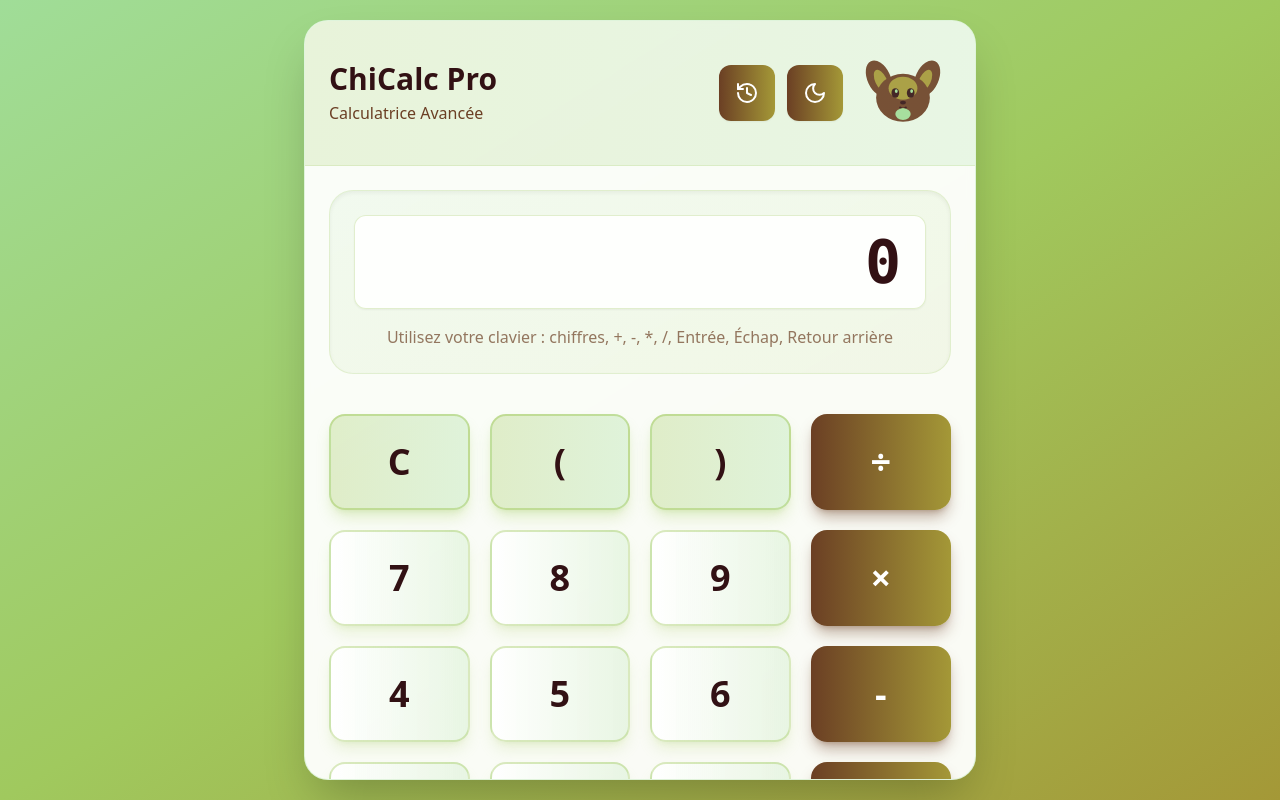
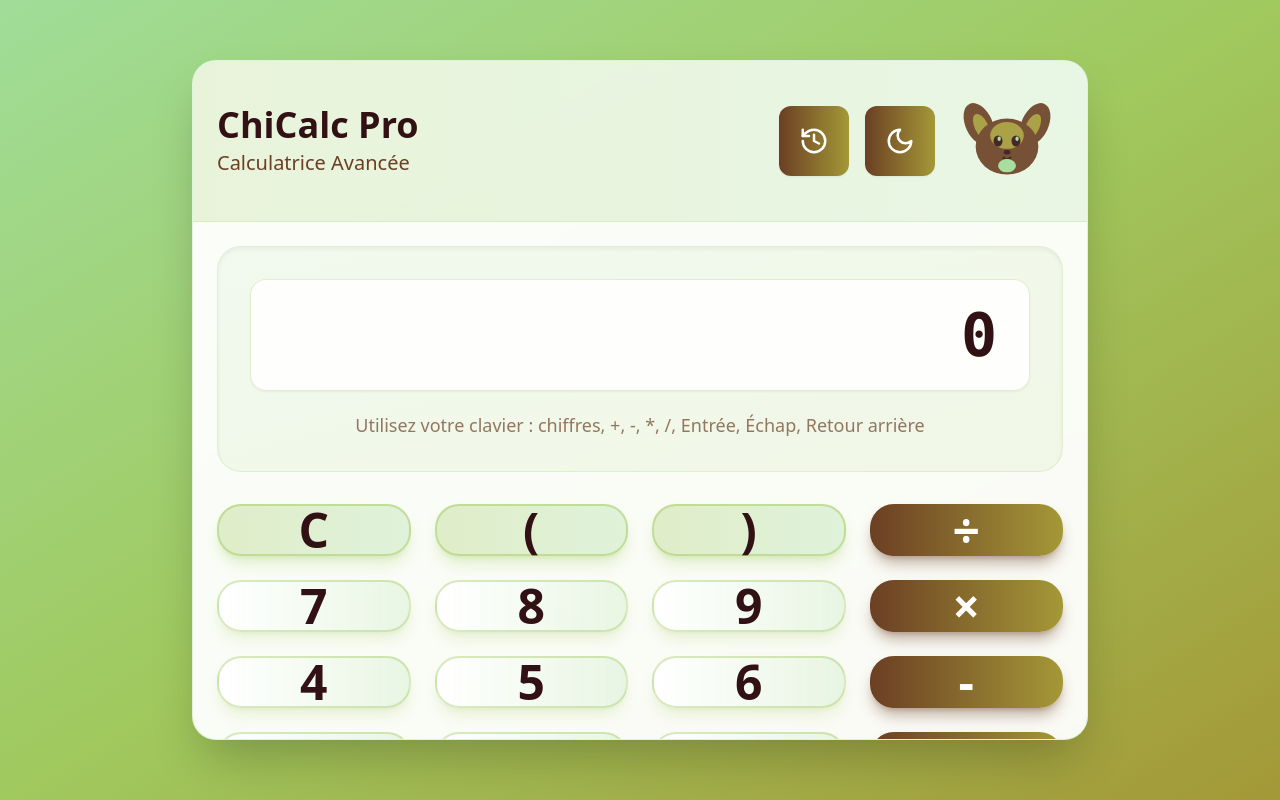
Before and after one commit to almoha73/ChiCalc, a React (Vite) app: page / in a window 1280 px wide. Built offline with nearby package versions, Linux system fonts and the light colour scheme.

Commit message:
Agrandir la calculatrice en hauteur et largeur

```diff
--- a/src/App.tsx
+++ b/src/App.tsx
@@ -5,7 +5,7 @@ function App() {
   const { theme } = useThemeContext();
 
   return (
-    <div className={`min-h-screen transition-colors duration-300 flex items-center justify-center p-1 sm:p-2 md:p-4 ${
+    <div className={`h-screen w-screen transition-colors duration-300 flex items-center justify-center p-1 sm:p-2 md:p-4 ${
       theme === 'dark'
         ? 'bg-gradient-to-br from-palette-1 via-palette-2 to-palette-3'
         : 'bg-gradient-to-br from-palette-5 via-palette-4 to-palette-3'
--- a/src/components/Calculator.tsx
+++ b/src/components/Calculator.tsx
@@ -22,46 +22,47 @@ const Calculator: React.FC = () => {
 
   return (
     <>
-      <div className="w-full h-full max-w-[95vw] max-h-[95vh] sm:max-w-lg md:max-w-xl lg:max-w-2xl mx-auto flex flex-col">
+      <div className="w-full h-full max-w-[98vw] max-h-[98vh] sm:max-w-[95vw] sm:max-h-[95vh] md:max-w-[90vw] md:max-h-[90vh] lg:max-w-4xl lg:max-h-[85vh] mx-auto flex flex-col">
         <div className={`backdrop-blur-sm rounded-xl sm:rounded-2xl md:rounded-3xl shadow-2xl border overflow-hidden transition-colors duration-300 flex-1 flex flex-col ${
           theme === 'dark'
             ? 'bg-palette-2/90 border-palette-3/30'
             : 'bg-white/95 border-palette-5/30'
         }`}>
           {/* En-tête avec Chihuahua et Boutons */}
-          <div className={`relative p-2 sm:p-4 md:p-6 border-b transition-colors duration-300 flex-shrink-0 ${
+          <div className={`relative p-2 sm:p-3 md:p-4 lg:p-6 border-b transition-colors duration-300 flex-shrink-0 ${
             theme === 'dark'
               ? 'bg-gradient-to-r from-palette-3/20 to-palette-4/20 border-palette-3/20'
               : 'bg-gradient-to-r from-palette-4/20 to-palette-5/20 border-palette-4/20'
           }`}>
             <div className="flex items-center justify-between">
               <div>
-                <h1 className={`text-base sm:text-xl md:text-2xl lg:text-3xl font-bold mb-1 transition-colors duration-300 ${
+                <h1 className={`text-lg sm:text-xl md:text-2xl lg:text-3xl xl:text-4xl font-bold mb-1 transition-colors duration-300 ${
                   theme === 'dark' ? 'text-palette-5' : 'text-palette-1'
                 }`}>
                   ChiCalc Pro
                 </h1>
-                <p className={`text-xs sm:text-sm md:text-base transition-colors duration-300 ${
+                <p className={`text-sm sm:text-base md:text-lg lg:text-xl transition-colors duration-300 ${
                   theme === 'dark' ? 'text-palette-4' : 'text-palette-2'
                 }`}>
                   Calculatrice Avancée
                 </p>
               </div>
-              <div className="flex items-center gap-1 sm:gap-2 md:gap-3">
+              <div className="flex items-center gap-1 sm:gap-2 md:gap-3 lg:gap-4">
                 <button
                   onClick={() => setIsHistoryOpen(true)}
-                  className={`p-2 sm:p-3 md:p-4 rounded-lg sm:rounded-xl transition-all duration-300 transform hover:scale-105 active:scale-95 shadow-sm hover:shadow-md relative ${
+                  className={`p-2 sm:p-3 md:p-4 lg:p-5 rounded-lg sm:rounded-xl transition-all duration-300 transform hover:scale-105 active:scale-95 shadow-sm hover:shadow-md relative ${
                     theme === 'dark'
                       ? 'bg-gradient-to-r from-palette-3 to-palette-4 text-palette-1 hover:from-palette-3/90 hover:to-palette-4/90'
                       : 'bg-gradient-to-r from-palette-2 to-palette-3 text-white hover:from-palette-2/90 hover:to-palette-3/90'
                   }`}
                   title="Voir l'historique"
                 >
-                  <History size={16} className="sm:hidden" />
-                  <History size={20} className="hidden sm:block md:hidden" />
-                  <History size={24} className="hidden md:block" />
+                  <History size={18} className="sm:hidden" />
+                  <History size={22} className="hidden sm:block md:hidden" />
+                  <History size={26} className="hidden md:block lg:hidden" />
+                  <History size={30} className="hidden lg:block" />
                   {history.length > 0 && (
-                    <div className={`absolute -top-1 -right-1 w-4 h-4 sm:w-5 sm:h-5 md:w-6 md:h-6 rounded-full text-xs sm:text-sm font-bold flex items-center justify-center border-2 transition-colors duration-300 ${
+                    <div className={`absolute -top-1 -right-1 w-5 h-5 sm:w-6 sm:h-6 md:w-7 md:h-7 lg:w-8 lg:h-8 rounded-full text-xs sm:text-sm md:text-base font-bold flex items-center justify-center border-2 transition-colors duration-300 ${
                       theme === 'dark'
                         ? 'bg-palette-5 text-palette-1 border-palette-1'
                         : 'bg-palette-4 text-white border-white'
@@ -71,20 +72,20 @@ const Calculator: React.FC = () => {
                   )}
                 </button>
                 <ThemeToggle />
-                <ChihuahuaIllustration className="w-10 h-10 sm:w-16 sm:h-16 md:w-20 md:h-20 lg:w-24 lg:h-24 opacity-90" />
+                <ChihuahuaIllustration className="w-12 h-12 sm:w-16 sm:h-16 md:w-20 md:h-20 lg:w-24 lg:h-24 xl:w-28 xl:h-28 opacity-90" />
               </div>
             </div>
           </div>
 
           {/* Affichage */}
-          <div className="p-2 sm:p-4 md:p-6 pb-1 sm:pb-2 md:pb-4 flex-shrink-0">
+          <div className="p-2 sm:p-3 md:p-4 lg:p-6 pb-1 sm:pb-2 md:pb-3 lg:pb-4 flex-shrink-0">
             <CalculatorDisplay
               display={display}
             />
           </div>
 
-          {/* Boutons */}
-          <div className="p-2 sm:p-4 md:p-6 pt-1 sm:pt-2 flex-1 flex flex-col">
+          {/* Boutons - Prend tout l'espace restant */}
+          <div className="p-2 sm:p-3 md:p-4 lg:p-6 pt-1 sm:pt-2 md:pt-3 lg:pt-4 flex-1 flex flex-col min-h-0">
             <CalculatorButtons
               onButtonClick={handleButtonClick}
             />
--- a/src/components/CalculatorButtons.tsx
+++ b/src/components/CalculatorButtons.tsx
@@ -18,7 +18,7 @@ const CalculatorButtons: React.FC<CalculatorButtonsProps> = ({ onButtonClick })
   ];
 
   const getButtonStyle = (button: string) => {
-    const baseStyle = "h-12 sm:h-16 md:h-20 lg:h-24 rounded-lg sm:rounded-xl md:rounded-2xl font-bold text-lg sm:text-2xl md:text-3xl lg:text-4xl transition-all duration-200 transform active:scale-95 shadow-lg hover:shadow-xl flex items-center justify-center";
+    const baseStyle = "rounded-lg sm:rounded-xl md:rounded-2xl lg:rounded-3xl font-bold text-xl sm:text-2xl md:text-3xl lg:text-4xl xl:text-5xl transition-all duration-200 transform active:scale-95 shadow-lg hover:shadow-xl flex items-center justify-center";
 
     if (button === '=') {
       return `${baseStyle} ${
@@ -53,7 +53,7 @@ const CalculatorButtons: React.FC<CalculatorButtonsProps> = ({ onButtonClick })
   };
 
   return (
-    <div className="grid grid-cols-4 gap-2 sm:gap-3 md:gap-4 lg:gap-5 h-full">
+    <div className="grid grid-cols-4 gap-2 sm:gap-3 md:gap-4 lg:gap-5 xl:gap-6 h-full">
       {buttons.flat().map((button, index) => (
         <button
           key={index}
@@ -62,10 +62,11 @@ const CalculatorButtons: React.FC<CalculatorButtonsProps> = ({ onButtonClick })
         >
           {button === '⌫' ? (
             <>
-              <Delete size={18} className="sm:hidden" />
-              <Delete size={24} className="hidden sm:block md:hidden" />
-              <Delete size={28} className="hidden md:block lg:hidden" />
-              <Delete size={32} className="hidden lg:block" />
+              <Delete size={20} className="sm:hidden" />
+              <Delete size={26} className="hidden sm:block md:hidden" />
+              <Delete size={32} className="hidden md:block lg:hidden" />
+              <Delete size={38} className="hidden lg:block xl:hidden" />
+              <Delete size={44} className="hidden xl:block" />
             </>
           ) : (
             button
--- a/src/components/CalculatorDisplay.tsx
+++ b/src/components/CalculatorDisplay.tsx
@@ -9,13 +9,13 @@ const CalculatorDisplay: React.FC<CalculatorDisplayProps> = ({ display }) => {
   const { theme } = useThemeContext();
 
   return (
-    <div className={`rounded-xl sm:rounded-2xl md:rounded-3xl p-3 sm:p-4 md:p-6 shadow-inner border transition-colors duration-300 ${
+    <div className={`rounded-xl sm:rounded-2xl md:rounded-3xl p-3 sm:p-4 md:p-5 lg:p-6 xl:p-8 shadow-inner border transition-colors duration-300 ${
       theme === 'dark'
         ? 'bg-gradient-to-br from-palette-1/20 to-palette-2/20 border-palette-3/20'
         : 'bg-gradient-to-br from-palette-5/10 to-palette-4/10 border-palette-4/20'
     }`}>
       {/* Affichage Unifié */}
-      <div className={`text-xl sm:text-3xl md:text-4xl lg:text-5xl xl:text-6xl font-bold font-mono min-h-[2.5rem] sm:min-h-[3.5rem] md:min-h-[4.5rem] lg:min-h-[5.5rem] rounded-lg sm:rounded-xl px-3 sm:px-4 md:px-6 py-2 sm:py-3 md:py-4 border shadow-sm flex items-center justify-end overflow-hidden transition-colors duration-300 ${
+      <div className={`text-2xl sm:text-3xl md:text-4xl lg:text-5xl xl:text-6xl 2xl:text-7xl font-bold font-mono min-h-[3rem] sm:min-h-[4rem] md:min-h-[5rem] lg:min-h-[6rem] xl:min-h-[7rem] 2xl:min-h-[8rem] rounded-lg sm:rounded-xl md:rounded-2xl px-3 sm:px-4 md:px-5 lg:px-6 xl:px-8 py-2 sm:py-3 md:py-4 lg:py-5 xl:py-6 border shadow-sm flex items-center justify-end overflow-hidden transition-colors duration-300 ${
         theme === 'dark'
           ? 'bg-palette-1/40 border-palette-2/30 text-palette-5'
           : 'bg-white/90 border-palette-4/30 text-palette-1'
@@ -26,7 +26,7 @@ const CalculatorDisplay: React.FC<CalculatorDisplayProps> = ({ display }) => {
       </div>
 
       {/* Indication clavier - masquée sur très petits écrans */}
-      <div className={`text-xs sm:text-sm md:text-base mt-2 sm:mt-3 md:mt-4 text-center transition-colors duration-300 hidden sm:block ${
+      <div className={`text-xs sm:text-sm md:text-base lg:text-lg mt-2 sm:mt-3 md:mt-4 lg:mt-5 text-center transition-colors duration-300 hidden sm:block ${
         theme === 'dark' ? 'text-palette-4/70' : 'text-palette-2/70'
       }`}>
         Utilisez votre clavier : chiffres, +, -, *, /, Entrée, Échap, Retour arrière
--- a/src/components/ThemeToggle.tsx
+++ b/src/components/ThemeToggle.tsx
@@ -8,7 +8,7 @@ const ThemeToggle: React.FC = () => {
   return (
     <button
       onClick={toggleTheme}
-      className={`p-2 sm:p-3 md:p-4 rounded-lg sm:rounded-xl transition-all duration-300 transform hover:scale-105 active:scale-95 shadow-sm hover:shadow-md ${
+      className={`p-2 sm:p-3 md:p-4 lg:p-5 rounded-lg sm:rounded-xl transition-all duration-300 transform hover:scale-105 active:scale-95 shadow-sm hover:shadow-md ${
         theme === 'dark'
           ? 'bg-gradient-to-r from-palette-4 to-palette-5 text-palette-1 hover:from-palette-4/90 hover:to-palette-5/90'
           : 'bg-gradient-to-r from-palette-2 to-palette-3 text-white hover:from-palette-2/90 hover:to-palette-3/90'
@@ -17,15 +17,17 @@ const ThemeToggle: React.FC = () => {
     >
       {theme === 'light' ? (
         <>
-          <Moon size={16} className="sm:hidden" />
-          <Moon size={20} className="hidden sm:block md:hidden" />
-          <Moon size={24} className="hidden md:block" />
+          <Moon size={18} className="sm:hidden" />
+          <Moon size={22} className="hidden sm:block md:hidden" />
+          <Moon size={26} className="hidden md:block lg:hidden" />
+          <Moon size={30} className="hidden lg:block" />
         </>
       ) : (
         <>
-          <Sun size={16} className="sm:hidden" />
-          <Sun size={20} className="hidden sm:block md:hidden" />
-          <Sun size={24} className="hidden md:block" />
+          <Sun size={18} className="sm:hidden" />
+          <Sun size={22} className="hidden sm:block md:hidden" />
+          <Sun size={26} className="hidden md:block lg:hidden" />
+          <Sun size={30} className="hidden lg:block" />
         </>
       )}
     </button>
```
